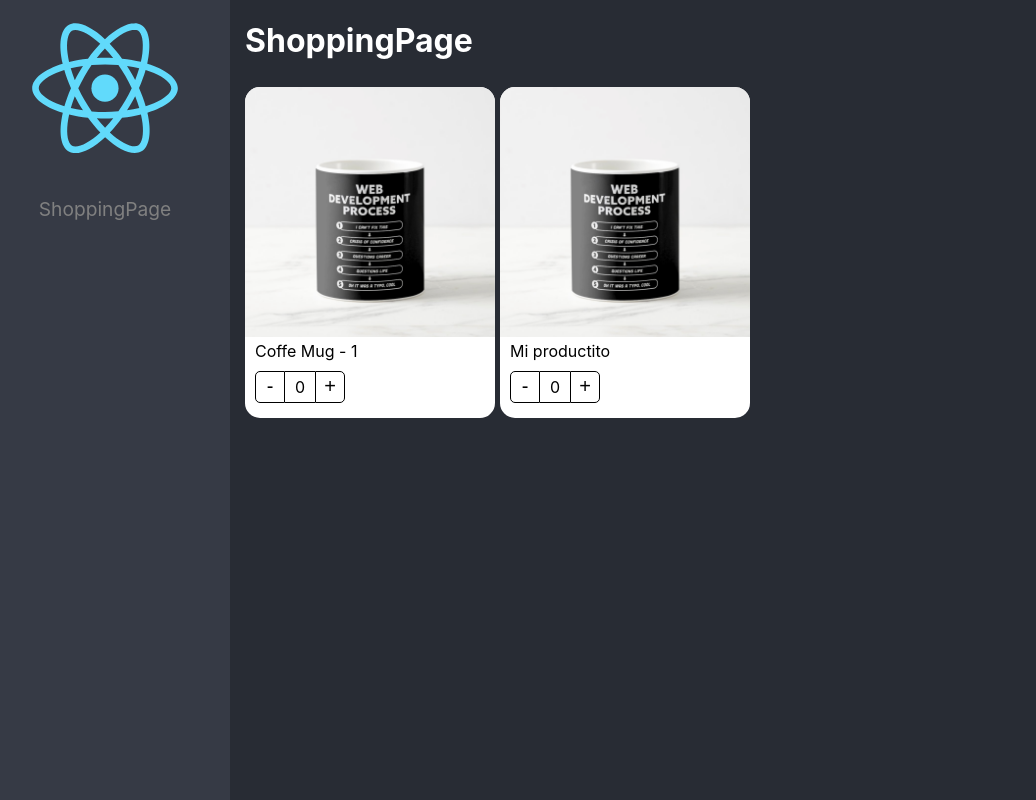
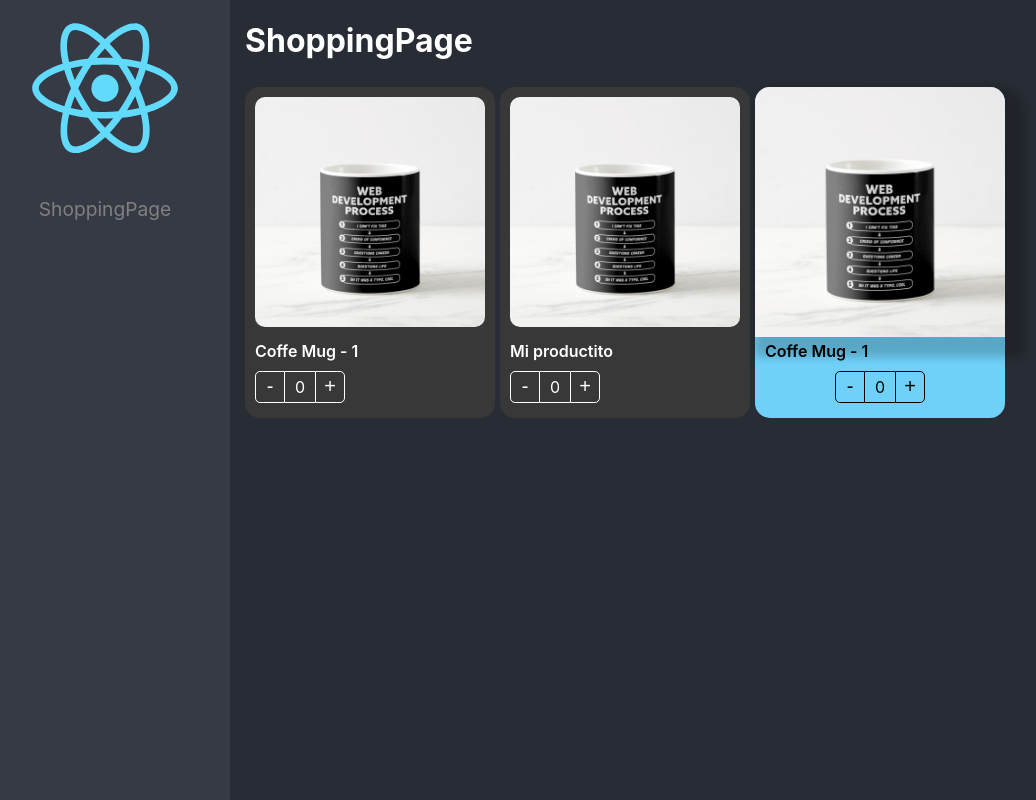
Before and after one commit to javier-pueyo/react-pro-course, a React (Create React App) app: page / in a window 1280 px wide. Shown: the whole page, without its empty margins (20-1056 px from the left). Built offline with nearby package versions, Linux system fonts and the light colour scheme.

Commit message:
Component Extend Styles - ready

```diff
--- a/src/02-component-patterns/components/ProductButton.tsx
+++ b/src/02-component-patterns/components/ProductButton.tsx
@@ -2,10 +2,17 @@
 import { ProductContext } from "./ProductCard";
 import styles from "../styles/styles.module.css";
 
-export const ProductButtons = () => {
+export interface Props {
+    className?: string;
+    style?: React.CSSProperties;
+}
+
+export const ProductButtons = ({ className, style }: Props) => {
     const { counter, increaseBy } = useContext(ProductContext);
     return (
-        <div className={styles.buttonsContainer}>
+        <div
+            className={`${styles.buttonsContainer} ${className}`}
+            style={style}>
             <button
                 className={styles.buttonMinus}
                 onClick={() => increaseBy(-1)}>
--- a/src/02-component-patterns/components/ProductCard.tsx
+++ b/src/02-component-patterns/components/ProductCard.tsx
@@ -1,22 +1,28 @@
 import styles from "../styles/styles.module.css";
 import { useProduct } from "../hooks/useProduct";
-import { createContext } from "react";
+import { createContext, ReactElement } from "react";
 
-import {
-    ProductContextProps,
-    ProductCardProps,
-} from "../interfaces/interfaces";
+import { ProductContextProps, Product } from "../interfaces/interfaces";
 
 // "as" https://www.typescriptlang.org/docs/handbook/2/everyday-types.html#type-assertions
 export const ProductContext = createContext({} as ProductContextProps);
 const { Provider } = ProductContext;
 
-export const ProductCard = ({ children, product }: ProductCardProps) => {
+export interface Props {
+    product: Product;
+    children?: ReactElement | ReactElement[];
+    className?: string;
+    style?: React.CSSProperties;
+}
+
+export const ProductCard = ({ children, product, className, style }: Props) => {
     const { increaseBy, counter } = useProduct();
 
     return (
         <Provider value={{ counter, increaseBy, product }}>
-            <div className={styles.productCard}>{children}</div>
+            <div className={`${styles.productCard} ${className}`} style={style}>
+                {children}
+            </div>
         </Provider>
     );
 };
--- a/src/02-component-patterns/components/ProductImage.tsx
+++ b/src/02-component-patterns/components/ProductImage.tsx
@@ -3,7 +3,13 @@
 import { ProductContext } from "./ProductCard";
 import noImage from "../assets/no-image.jpg";
 
-export const ProductImage = ({ img = "" }) => {
+export interface Props {
+    img?: string;
+    className?: string;
+    style?: React.CSSProperties;
+}
+
+export const ProductImage = ({ img, className, style }: Props) => {
     const { product } = useContext(ProductContext);
     let imgToShow: string;
 
@@ -17,7 +23,8 @@
 
     return (
         <img
-            className={styles.productImg}
+            className={`${styles.productImg} ${className}`}
+            style={style}
             src={imgToShow}
             alt="My Product img"
         />
--- a/src/02-component-patterns/components/ProductTitle.tsx
+++ b/src/02-component-patterns/components/ProductTitle.tsx
@@ -2,11 +2,23 @@
 import styles from "../styles/styles.module.css";
 import { ProductContext } from "./ProductCard";
 
-export const ProductTitle = ({ title }: { title?: string }) => {
+export interface Props {
+    title?: string;
+    className?: string;
+    style?: React.CSSProperties;
+}
+
+export const ProductTitle = ({ title, className, style }: Props) => {
     const { product } = useContext(ProductContext);
     let titleToShow: string;
 
     titleToShow = title ? title : product.title;
 
-    return <span className={styles.productDescription}>{titleToShow}</span>;
+    return (
+        <span
+            className={`${styles.productDescription} ${className}`}
+            style={style}>
+            {titleToShow}
+        </span>
+    );
 };
--- a/src/02-component-patterns/components/index.ts
+++ b/src/02-component-patterns/components/index.ts
@@ -10,16 +10,16 @@
 import { ProductCard as ProductCardHOC } from "./ProductCard";
 
 import { ProductButtons } from "./ProductButton";
+import { ProductCardHOCProps } from "../interfaces/interfaces";
 import { ProductImage } from "./ProductImage";
 import { ProductTitle } from "./ProductTitle";
-import { ProductCardHOCProps } from "../interfaces/interfaces";
 
 // Creación de un nuevo ProductCard mediante Object.assign
 // fusionando el original con un objeto anónimo con tres propiedades(componentes).
 export const ProductCard: ProductCardHOCProps = Object.assign(ProductCardHOC, {
+    Buttons: ProductButtons,
+    Image: ProductImage,
     Title: ProductTitle,
-    Image: ProductImage,
-    Buttons: ProductButtons,
 });
 
 /*
--- a/src/02-component-patterns/pages/ShoppingPage.tsx
+++ b/src/02-component-patterns/pages/ShoppingPage.tsx
@@ -5,6 +5,8 @@
     ProductImage,
     ProductTitle,
 } from "../components";
+
+import "../styles/custom-styles.css";
 
 const product = {
     id: "1",
@@ -28,20 +30,37 @@
 
                 Se ha usado <useContext> para que los subcomponentes tengan acceso a ProductCard
                 Se encuentra un <Provider> en <ProducCard> para que tengan acceso através de "Children"*/}
-                <ProductCard product={product}>
-                    <ProductImage />
-                    <ProductTitle />
-                    <ProductButtons />
+                <ProductCard product={product} className="bg-dark text-white">
+                    <ProductImage className="custom-image" />
+                    <ProductTitle className="text-bold" />
+                    <ProductButtons className="custom-buttons" />
                 </ProductCard>
                 {/* Opción 2: La misma opción que la 1. Pero además añadimos los subcomponentes como propiedades de ProductCard.
                 Como resultado ProductCard tiene las propiedades: Children, Image, Title, Button.
 
                 De manera que podemos nombrar estos componentes como <ProductCard.SubComponente>
                 Esto se ha hecho en index.ts */}
-                <ProductCard product={product}>
-                    <ProductCard.Image />
-                    <ProductCard.Title title="Mi productito" />
-                    <ProductCard.Buttons />
+                <ProductCard product={product} className="bg-dark text-white">
+                    <ProductCard.Image className="custom-image" />
+                    <ProductCard.Title
+                        className="text-bold"
+                        title="Mi productito"
+                    />
+                    <ProductCard.Buttons className="custom-buttons" />
+                </ProductCard>
+                {/* LINE STYLES */}
+                <ProductCard
+                    product={product}
+                    style={{ backgroundColor: "#70D1F8" }}>
+                    <ProductImage
+                        style={{
+                            boxShadow: "10px 10px 10px 10px rgba(0,0,0,0.2)",
+                        }}
+                    />
+                    <ProductTitle style={{ fontWeight: "600" }} />
+                    <ProductButtons
+                        style={{ display: "flex", justifyContent: "center" }}
+                    />
                 </ProductCard>
             </div>
         </div>
--- /dev/null
+++ b/src/02-component-patterns/styles/custom-styles.css
@@ -0,0 +1,22 @@
+.bg-dark {
+    background-color: rgb(56,56,56);
+}
+
+.text-white {
+    color: white;
+}
+
+.text-bold {
+    font-weight: 600;
+}
+
+.custom-image {
+    padding: 10px;
+    width: calc( 100% - 20px);
+    border-radius: 20px;
+}
+
+.custom-buttons button, .custom-buttons div  {
+    color: white;
+    border-color: white;
+}
```
Also changed, not shown: src/02-component-patterns/interfaces/interfaces.ts (+8 -10 lines).
